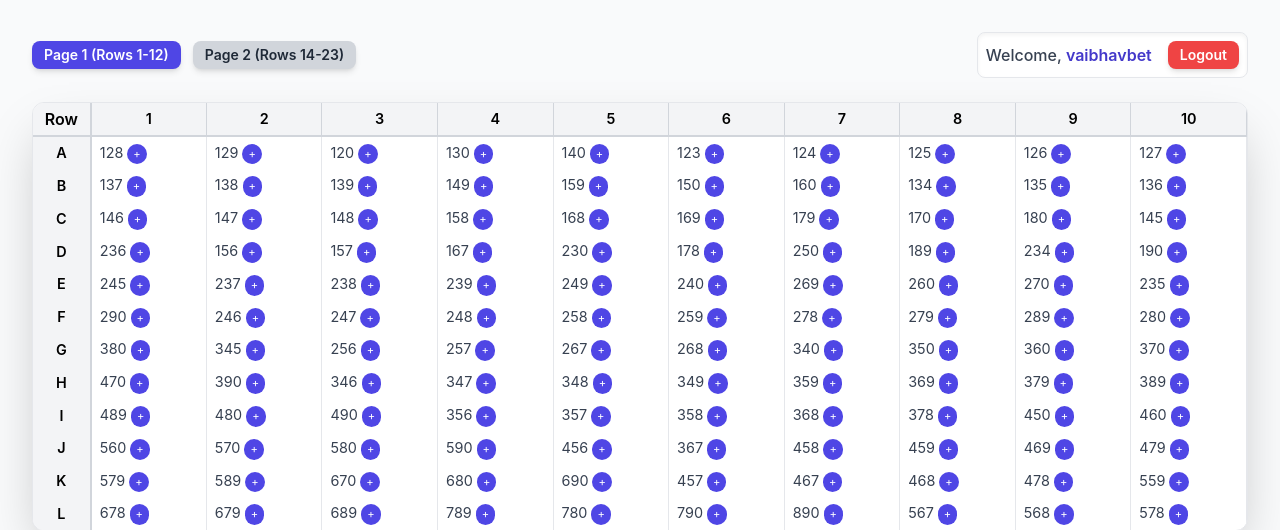
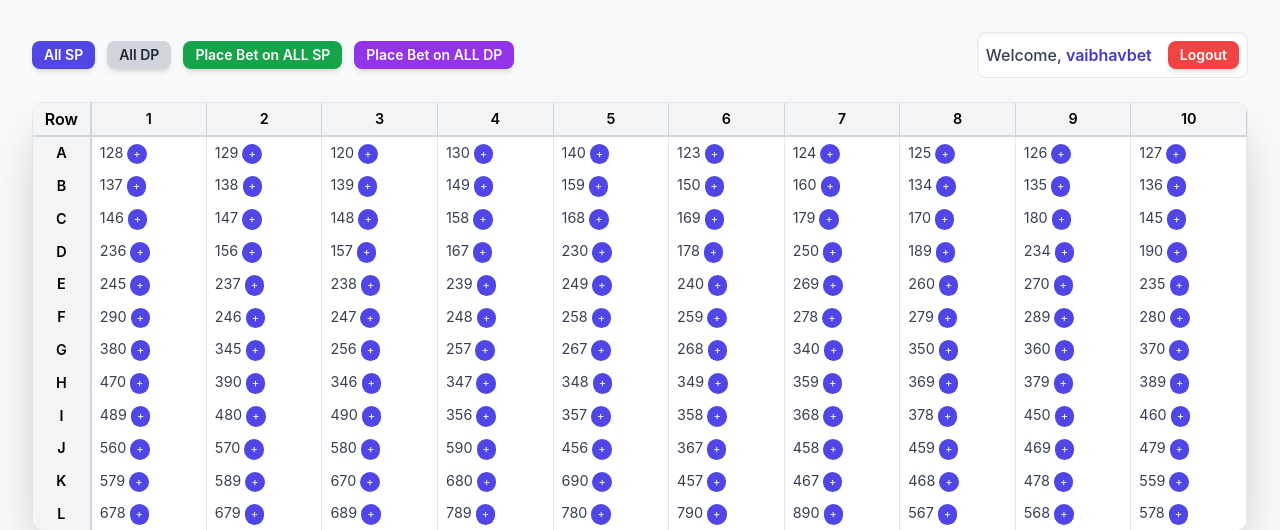
Before and after one commit to Vasuishere/bettingsystem, a Django app: page /user/home/ in a window 1280 px wide. Shown: the top 530 px of the page. Run offline with Django 5.2, Linux system fonts and the light colour scheme; a user stored in the database is signed in; some libraries are stand-ins or nearby versions.

Commit message:
Implement "Place Bet on ALL SP" and "Place Bet on ALL DP" functionality in home.html

```diff
--- a/userbaseapp/templates/userbaseapp/home.html
+++ b/userbaseapp/templates/userbaseapp/home.html
@@ -109,11 +109,11 @@
             <div id="pagination-buttons" class="flex flex-wrap items-center gap-3">
                 <button id="page-1-btn"
                     class="px-3 py-1 bg-indigo-600 text-white font-semibold rounded-lg shadow-md hover:bg-indigo-700 transition text-xs sm:text-sm">
-                    Page 1 (Rows 1-12)
+                    All SP
                 </button>
                 <button id="page-2-btn"
                     class="px-3 py-1 bg-gray-300 text-gray-800 font-semibold rounded-lg shadow-md hover:bg-gray-400 transition text-xs sm:text-sm">
-                    Page 2 (Rows 14-23)
+                    All DP
                 </button>
             </div>
             <div id="user-info-controls"
@@ -185,9 +185,9 @@
                     </div>
                 </div>
 
-                <label for="customAmount" class="block text-sm font-medium text-gray-700 mb-2">Custom amount (multiples of 10):</label>
-                <input type="number" id="customAmount" placeholder="e.g. 10, 50, 100..."
-                    min="10" max="10000" step="10"
+                <label for="customAmount" class="block text-sm font-medium text-gray-700 mb-2">Custom amount (multiples
+                    of 10):</label>
+                <input type="number" id="customAmount" placeholder="e.g. 10, 50, 100..." min="10" max="10000" step="10"
                     class="w-full border-2 border-gray-300 rounded-lg p-3 mb-2 text-lg focus:outline-none focus:ring-2 focus:ring-indigo-500 focus:border-indigo-500" />
                 <p class="text-xs text-gray-500 mb-4">Min: ₹10 | Max: ₹10,000 | Must be multiple of 10</p>
 
@@ -205,10 +205,9 @@
         document.addEventListener('DOMContentLoaded', async () => {
             const tbody = document.getElementById('spreadsheet-body');
             const numCols = 10;
-            // Row labels (must match total data rows length -- here 22 -> A..V)
             const rowLabels = [
-                'A','B','C','D','E','F','G','H','I','J',
-                'K','L','M','N','O','P','Q','R','S','T','U','V'
+                'A', 'B', 'C', 'D', 'E', 'F', 'G', 'H', 'I', 'J',
+                'K', 'L', 'M', 'N', 'O', 'P', 'Q', 'R', 'S', 'T', 'U', 'V'
             ];
             const page1Btn = document.getElementById('page-1-btn');
             const page2Btn = document.getElementById('page-2-btn');
@@ -239,6 +238,8 @@
 
             let currentNumber = null;
             let bets = {};
+            let isAllSPMode = false;
+            let isAllDPMode = false;
 
             // Get CSRF token
             function getCSRFToken() {
@@ -261,7 +262,7 @@
                     const data = await response.json();
                     if (data.bets) {
                         bets = data.bets;
-                        renderPage(1); // Re-render to show loaded bets
+                        renderPage(1);
                     }
                 } catch (error) {
                     console.error('Error loading bets:', error);
@@ -273,7 +274,7 @@
                 btn.onclick = () => {
                     amountButtons.forEach(b => b.classList.remove('selected'));
                     btn.classList.add('selected');
-                    customAmountInput.value = ''; // Clear custom input when quick button is selected
+                    customAmountInput.value = '';
                 };
             });
 
@@ -303,9 +304,7 @@
 
                 for (let i = start; i <= end; i++) {
                     const row = document.createElement('tr');
-                    // compute dataIndex used to read column arrays (preserve existing skip logic)
                     const dataIndex = i > 12 ? i - 1 : i;
-                    // label row using letter that corresponds to dataIndex
                     const rowNum = document.createElement('td');
                     rowNum.textContent = rowLabels[dataIndex] || (dataIndex + 1);
                     rowNum.classList.add('spreadsheet-cell', 'row-number-cell');
@@ -375,7 +374,6 @@
                 const deletedAmount = betToDelete.amount;
                 const betId = betToDelete.id;
 
-                // Delete from backend
                 try {
                     const response = await fetch('/user/delete-bet/', {
                         method: 'POST',
@@ -388,7 +386,6 @@
 
                     const data = await response.json();
                     if (data.success) {
-                        // Update local state
                         bets[currentNumber].history.splice(index, 1);
                         bets[currentNumber].total -= deletedAmount;
 
@@ -438,43 +435,120 @@
             confirmBet.onclick = async () => {
                 let amount = 0;
 
-                // Check if a quick button is selected
                 const selectedButton = document.querySelector('.amount-button.selected');
                 if (selectedButton) {
                     amount = parseFloat(selectedButton.dataset.amount);
                 } else {
-                    // Use custom input
                     amount = parseFloat(customAmountInput.value);
                 }
 
-                // Validation
                 if (!amount || amount <= 0) {
                     alert('Please select a quick amount or enter a custom amount');
                     return;
                 }
 
-                // Validate custom amounts (multiples of 10)
                 if (!selectedButton) {
                     if (amount < 10) {
                         alert('Minimum custom bet amount is ₹10');
                         return;
                     }
-
                     if (amount > 10000) {
                         alert('Maximum custom bet amount is ₹10,000');
                         return;
                     }
-
                     if (amount % 10 !== 0) {
                         alert('Custom amount must be a multiple of 10');
                         return;
                     }
                 }
 
-                console.log('Placing bet:', { number: currentNumber, amount: amount });
-                console.log('CSRF Token:', getCSRFToken());
+                // ✅ All SP Mode - Place bet on all 120 SP numbers (rows 0-11)
+                if (isAllSPMode) {
+                    const allSPNumbers = [];
+                    for (let j = 0; j < 10; j++) {
+                        for (let i = 0; i <= 11; i++) {
+                            const value = allColumnData[j][i];
+                            if (value) allSPNumbers.push(value);
+                        }
+                    }
 
-                // Send data to backend
+                    for (const num of allSPNumbers) {
+                        try {
+                            const response = await fetch('/user/place-bet/', {
+                                method: 'POST',
+                                headers: {
+                                    'Content-Type': 'application/json',
+                                    'X-CSRFToken': getCSRFToken(),
+                                },
+                                body: JSON.stringify({
+                                    number: num.toString(),
+                                    amount: amount,
+                                }),
+                            });
+
+                            const data = await response.json();
+                            if (data.bet_id || data.success) {
+                                if (!bets[num]) bets[num] = { total: 0, history: [] };
+                                bets[num].total += amount;
+                                bets[num].history.push({ id: data.bet_id, amount });
+                                updateBetTotal(num);
+                            }
+                        } catch (err) {
+                            console.error('Error placing bet for', num, err);
+                        }
+                    }
+
+                    closeModalFn();
+                    alert(`✅ Bet of ₹${amount} placed on all ${allSPNumbers.length} SP numbers!`);
+                    isAllSPMode = false;
+                    renderPage(1);
+                    return;
+                }
+
+                // ✅ All DP Mode - Place bet on all 100 DP numbers (rows 13-22, which map to dataIndex 12-21)
+                if (isAllDPMode) {
+                    const allDPNumbers = [];
+                    for (let j = 0; j < 10; j++) {
+                        for (let i = 12; i <= 21; i++) {
+                            const value = allColumnData[j][i];
+                            if (value) allDPNumbers.push(value);
+                        }
+                    }
+
+                    for (const num of allDPNumbers) {
+                        try {
+                            const response = await fetch('/user/place-bet/', {
+                                method: 'POST',
+                                headers: {
+                                    'Content-Type': 'application/json',
+                                    'X-CSRFToken': getCSRFToken(),
+                                },
+                                body: JSON.stringify({
+                                    number: num.toString(),
+                                    amount: amount,
+                                }),
+                            });
+
+                            const data = await response.json();
+                            if (data.bet_id || data.success) {
+                                if (!bets[num]) bets[num] = { total: 0, history: [] };
+                                bets[num].total += amount;
+                                bets[num].history.push({ id: data.bet_id, amount });
+                                updateBetTotal(num);
+                            }
+                        } catch (err) {
+                            console.error('Error placing bet for', num, err);
+                        }
+                    }
+
+                    closeModalFn();
+                    alert(`✅ Bet of ₹${amount} placed on all ${allDPNumbers.length} DP numbers!`);
+                    isAllDPMode = false;
+                    renderPage(2);
+                    return;
+                }
+
+                // ✅ Normal single-number bet
                 try {
                     const response = await fetch('/user/place-bet/', {
                         method: 'POST',
@@ -484,31 +558,20 @@
                         },
                         body: JSON.stringify({
                             number: currentNumber.toString(),
-                            amount: amount
-                        })
+                            amount: amount,
+                        }),
                     });
 
-                    console.log('Response status:', response.status);
-                    console.log('Response:', await response.clone().text());
-
                     const data = await response.json();
-                    console.log('Parsed data:', data);
 
                     if (data.bet_id || data.success) {
-                        // Update local UI
                         if (!bets[currentNumber]) bets[currentNumber] = { total: 0, history: [] };
                         bets[currentNumber].total += amount;
-                        bets[currentNumber].history.push({
-                            id: data.bet_id,
-                            amount: amount
-                        });
-
+                        bets[currentNumber].history.push({ id: data.bet_id, amount });
                         updateBetTotal(currentNumber);
                         renderHistory();
                         closeModalFn();
-                        console.log('✅ Bet saved successfully:', data);
                     } else {
-                        console.error('Error in response:', data);
                         alert('Error saving bet: ' + (data.error || 'Unknown error'));
                     }
                 } catch (error) {
@@ -535,8 +598,57 @@
             closeModal.onclick = closeModalFn;
             modal.addEventListener('click', e => { if (e.target === modal) closeModalFn(); });
 
-            page1Btn.onclick = () => renderPage(1);
-            page2Btn.onclick = () => renderPage(2);
+            // Normal page switches
+            page1Btn.onclick = () => {
+                isAllSPMode = false;
+                isAllDPMode = false;
+                renderPage(1);
+            };
+            page2Btn.onclick = () => {
+                isAllSPMode = false;
+                isAllDPMode = false;
+                renderPage(2);
+            };
+
+            // ✅ Create "Place Bet on ALL SP" button
+            const allSPBtn = document.createElement('button');
+            allSPBtn.textContent = 'Place Bet on ALL SP';
+            allSPBtn.className =
+                'px-3 py-1 bg-green-600 text-white font-semibold rounded-lg shadow-md hover:bg-green-700 transition text-xs sm:text-sm';
+            document.getElementById('pagination-buttons').appendChild(allSPBtn);
+
+            allSPBtn.onclick = () => {
+                isAllSPMode = true;
+                isAllDPMode = false;
+                modal.classList.remove('hidden');
+                modalTitle.textContent = 'Place a Bet on ALL SP Numbers (120 numbers)';
+                customAmountInput.value = '';
+                amountButtons.forEach(b => b.classList.remove('selected'));
+                placeContent.classList.remove('hidden');
+                historyContent.classList.add('hidden');
+                placeTab.classList.add('border-indigo-600', 'text-indigo-600');
+                historyTab.classList.remove('border-indigo-600', 'text-indigo-600');
+            };
+
+            // ✅ Create "Place Bet on ALL DP" button
+            const allDPBtn = document.createElement('button');
+            allDPBtn.textContent = 'Place Bet on ALL DP';
+            allDPBtn.className =
+                'px-3 py-1 bg-purple-600 text-white font-semibold rounded-lg shadow-md hover:bg-purple-700 transition text-xs sm:text-sm';
+            document.getElementById('pagination-buttons').appendChild(allDPBtn);
+
+            allDPBtn.onclick = () => {
+                isAllSPMode = false;
+                isAllDPMode = true;
+                modal.classList.remove('hidden');
+                modalTitle.textContent = 'Place a Bet on ALL DP Numbers (100 numbers)';
+                customAmountInput.value = '';
+                amountButtons.forEach(b => b.classList.remove('selected'));
+                placeContent.classList.remove('hidden');
+                historyContent.classList.add('hidden');
+                placeTab.classList.add('border-indigo-600', 'text-indigo-600');
+                historyTab.classList.remove('border-indigo-600', 'text-indigo-600');
+            };
 
             // Load bets on page load
             await loadBets();
```
Also changed, not shown: db.sqlite3.
